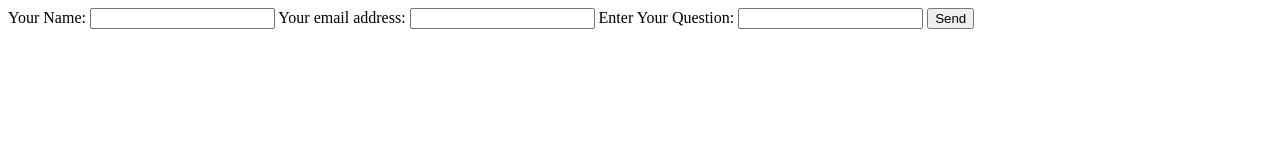
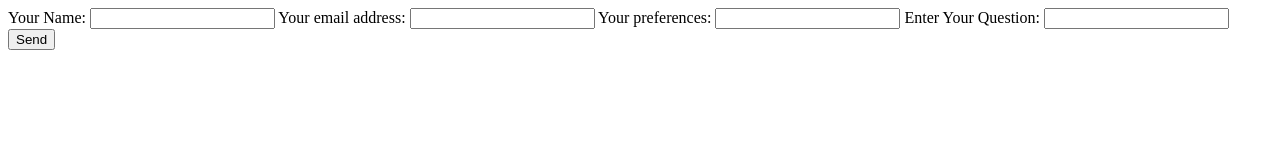
Before and after one commit to ghSB17/testing-email, a plain HTML site: page index.html in a window 1280 px wide. Drawn offline with nearby package versions, Linux system fonts and the light colour scheme.

Commit message:
still -may not work 3/23 11:16am

```diff
--- a/index.html
+++ b/index.html
@@ -15,6 +15,8 @@
       <input type="text" name="_name">
     Your email address:
       <input type="email" name="_replyto">
+    Your preferences:
+      <input type="text" name="something_content">
     Enter Your Question:
         <input type="textarea" name="_message">
       <input type="submit" value="Send">
```
